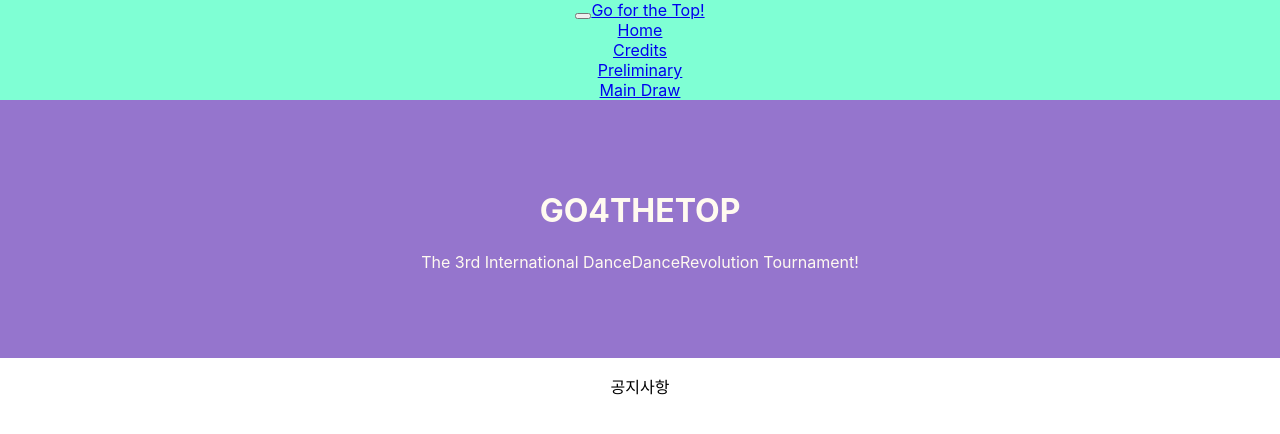
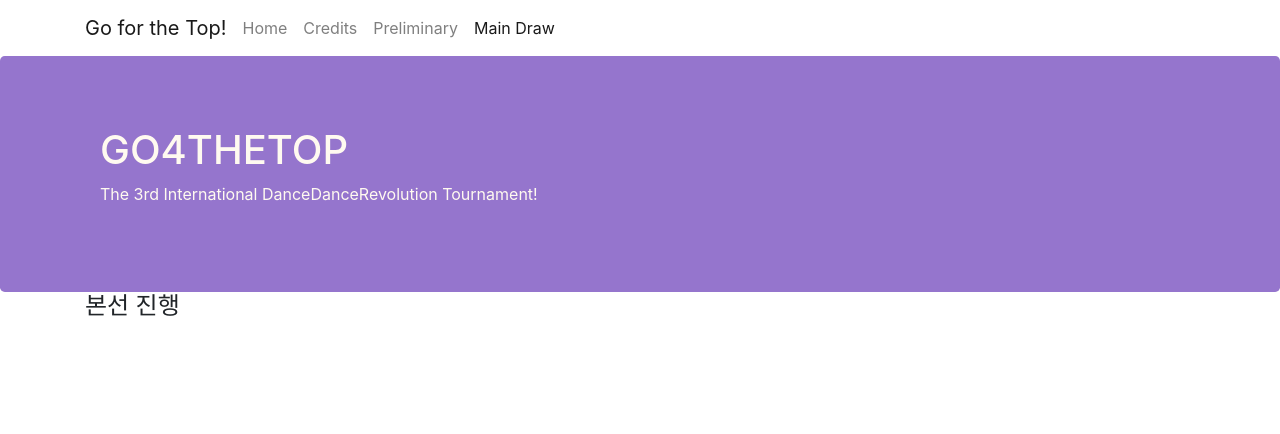
Before and after one commit to Abalcon/GO4THETOP, a React (Create React App) app in the folder frontend/: page /maindraw in a window 1280 px wide. Before the commit this address led to /home. Shown: the top 434 px of the page. Built offline with nearby package versions, Linux system fonts and the light colour scheme; the HTML template or start-up script is replaced by a standard one.

Commit message:
Navbar Toggler issue resolved by updating bootstrap

```diff
--- a/frontend/package.json
+++ b/frontend/package.json
@@ -3,10 +3,12 @@
   "version": "0.1.0",
   "private": true,
   "dependencies": {
+    "bootstrap": "4.3.1",
     "bootstrap-social": "^5.1.1",
     "font-awesome": "^4.7.0",
     "react": "^16.8.6",
     "react-dom": "^16.8.6",
+    "react-popper": "^1.3.3",
     "react-router-dom": "^5.0.1",
     "react-scripts": "3.0.1",
     "reactstrap": "^8.0.0"
--- a/frontend/src/App.css
+++ b/frontend/src/App.css
@@ -1,5 +1,5 @@
 .App {
-  text-align: center;
+  /*text-align: center;*/
 }
 
 .App-header {
@@ -7,7 +7,7 @@
   min-height: 100vh;
   display: flex;
   flex-direction: column;
-  align-items: center;
+  align-items: flex-start;
   justify-content: center;
   font-size: calc(10px + 2vmin);
   color: white;
@@ -34,6 +34,7 @@
   margin:0px auto;
   padding: 20px 0px 20px 0px;
 }
+
 .jumbotron {
   padding:70px 30px 70px 30px;
   margin:0px auto;
@@ -41,14 +42,10 @@
   color:floralwhite;
 }
 
-address{
+address {
   font-size:80%;
   margin:0px;
   color:#0f0f0f;
-}
-
-.navbar-dark {
-  background-color: #7FFFD4;
 }
 
 ul {
--- /dev/null
+++ b/frontend/src/components/CreditsComponent.js
@@ -0,0 +1,12 @@
+import React from 'react';
+
+function Credits(props) {
+    return (
+        <div className="container">
+            <h4>주최팀 소개</h4>
+            <p>Go4TheTop 3회를 주최하는 팀을 소개합니다!</p>
+        </div>
+    );
+}
+
+export default Credits;
--- a/frontend/src/components/HeaderComponent.js
+++ b/frontend/src/components/HeaderComponent.js
@@ -20,30 +20,38 @@
     render () {
         return (
             <div>
-                <Navbar dark expand="md">
+                <Navbar light expand="md">
                     <div className="container">
+                        <NavbarBrand className="mr-auto" href="/">Go for the Top!</NavbarBrand>
                         <NavbarToggler onClick={this.toggleNav} />
-                        <NavbarBrand className="mr-auto" href="/">Go for the Top!</NavbarBrand>
                         <Collapse isOpen={this.state.isNavOpen} navbar>
-                            <Nav navbar>
+                            <Nav className="ml-2 mr-2" navbar>
                                 <NavItem>
-                                    <NavLink className="nav-link" to='/credits'>
-                                        <span className="fa fa-home fa-lg">Home</span>
+                                    <NavLink className="nav-link" to='/home'>
+                                        <span className="fa fa-home fa-lg">
+
+                                        </span>Home
                                     </NavLink>
                                 </NavItem>
                                 <NavItem>
                                     <NavLink className="nav-link" to='/credits'>
-                                        <span className="fa fa-info fa-lg">Credits</span>
+                                        <span className="fa fa-info fa-lg">
+
+                                        </span>Credits
                                     </NavLink>
                                 </NavItem>
                                 <NavItem>
                                     <NavLink className="nav-link" to='/preliminary'>
-                                        <span className="fa fa-list fa-lg">Preliminary</span>
+                                        <span className="fa fa-list fa-lg">
+
+                                        </span>Preliminary
                                     </NavLink>
                                 </NavItem>
                                 <NavItem>
                                     <NavLink className="nav-link" to='/maindraw'>
-                                        <span className="fa fa-address-card fa-lg">Main Draw</span>
+                                        <span className="fa fa-address-card fa-lg">
+
+                                        </span>Main Draw
                                     </NavLink>
                                 </NavItem>
                             </Nav>
--- /dev/null
+++ b/frontend/src/components/HomeComponent.js
@@ -0,0 +1,12 @@
+import React from 'react';
+
+function Home(props) {
+    return (
+        <div className="container">
+            <h4>공지사항</h4>
+            <p>Go4TheTop 3회를 개최합니다!</p>
+        </div>
+    );
+}
+
+export default Home;
--- a/frontend/src/components/MainComponent.js
+++ b/frontend/src/components/MainComponent.js
@@ -1,5 +1,8 @@
 import React, { Component } from 'react'
 import Header from './HeaderComponent';
+import Home from './HomeComponent';
+import Credits from './CreditsComponent';
+import Preliminary from './PreliminaryComponent';
 //import {Collapse, Jumbotron, Nav, Navbar, NavbarBrand, NavbarToggler, NavItem} from "reactstrap";
 import { Switch, Route, Redirect } from 'react-router-dom';
 
@@ -12,14 +15,33 @@
     }
 
     render () {
+        const HomePage = () => {
+            return (
+                <Home />
+            );
+        };
+
+        const CreditsPage = () => {
+            return (
+                <Credits />
+            );
+        };
+
+        const PreliminaryPage = () => {
+            return (
+                <Preliminary />
+            );
+        };
+
         return (
             <div>
                 <Header />
                 <div className="container">
                     <Switch>
-                        <Route path="/home" component={() => <p>공지사항</p>} />
-                        <Route path="/credits" component={() => <p>주최팀 소개</p>} />
-                        <Route path="/preliminary" component={() => <p>예선 규칙</p>} />
+                        <Route path="/home" component={HomePage} />
+                        <Route path="/credits" component={CreditsPage} />
+                        <Route path="/preliminary" component={PreliminaryPage} />
+                        <Route path="/maindraw" component={() => <h4>본선 진행</h4>} />
                         <Redirect to="/home" />
                     </Switch>
 
--- /dev/null
+++ b/frontend/src/components/PreliminaryComponent.js
@@ -0,0 +1,12 @@
+import React from 'react';
+
+function Preliminary(props) {
+    return (
+        <div className="container">
+            <h4>예선</h4>
+            <p>Go4TheTop 3회 예선 진행 사항을 표시하는 페이지입니다</p>
+        </div>
+    );
+}
+
+export default Preliminary;
```
Also changed, not shown: 1 other file (tests, documents, lock files or other folders).
